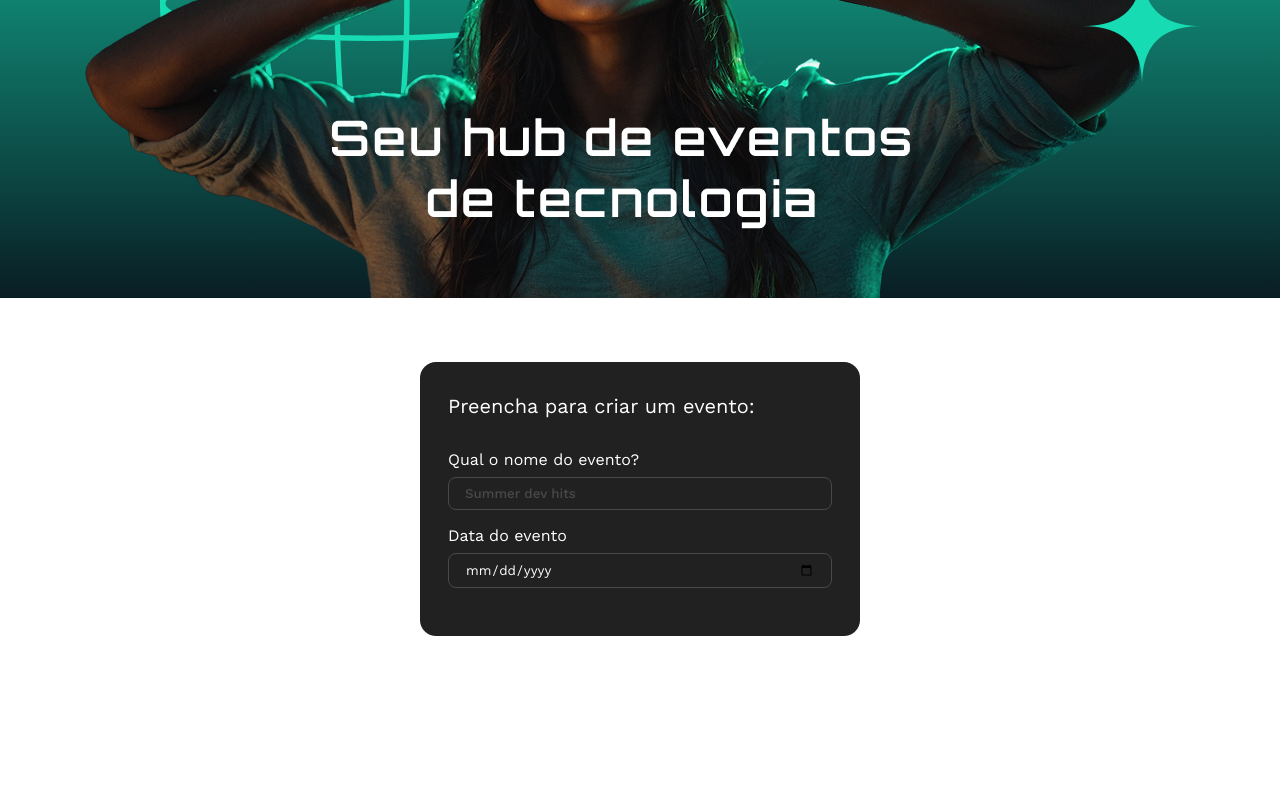
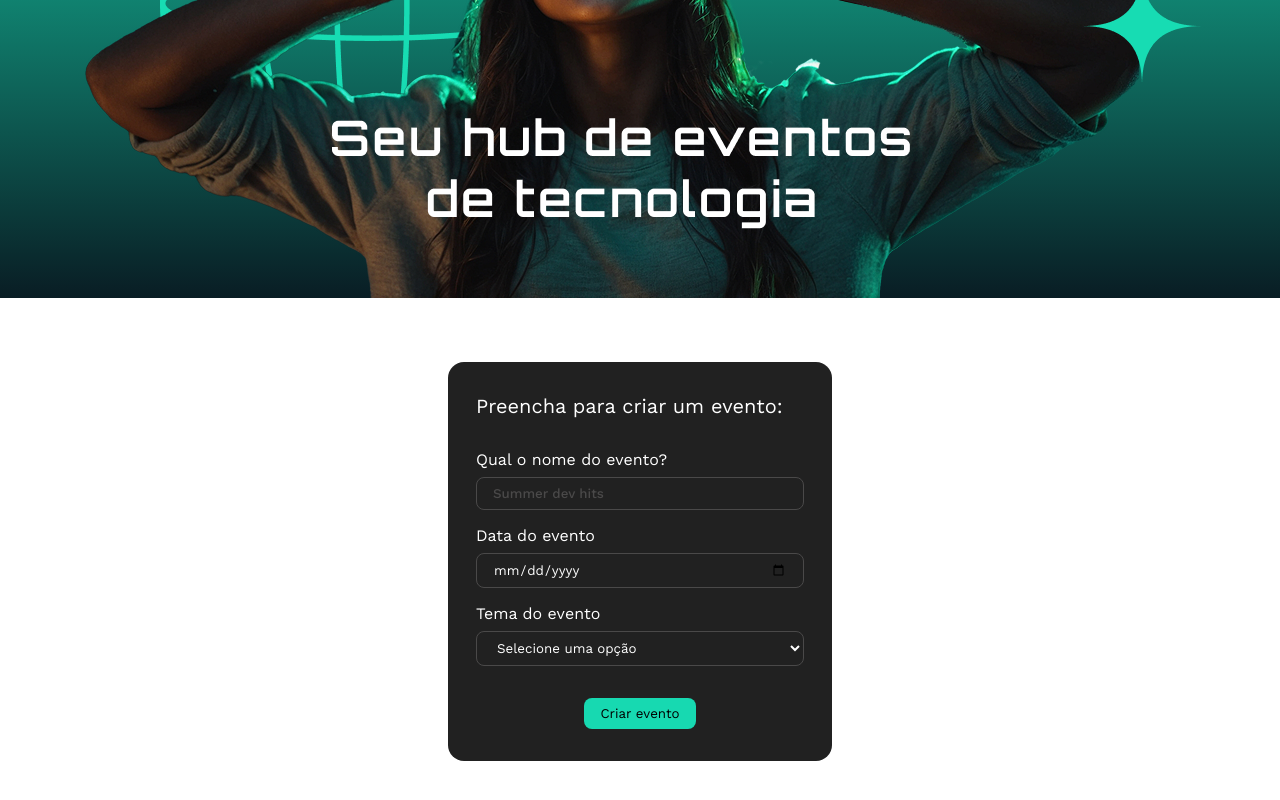
Before and after one commit to juliocreis/tecboard-react, a React (Vite) app: page / in a window 1280 px wide. Shown: the part 384-1184 px from the top of the page. Before the commit the page ends 1084 px from the top, so only its background shows below. Built offline with nearby package versions, Linux system fonts and the light colour scheme.

Commit message:
Cria lista suspensa e botao de criar evento

```diff
--- /dev/null
+++ b/src/componentes/Botao/botao.estilos.css
@@ -0,0 +1,8 @@
+.botao {
+    padding: 8px 16px;
+    background-color: #17D9B1;
+    font-family: "Work Sans", sans-serif;
+    border: none;
+    border-radius: 8px;
+    margin: 32px auto 0;
+}
--- /dev/null
+++ b/src/componentes/Botao/index.jsx
@@ -0,0 +1,9 @@
+import './botao.estilos.css'
+
+export function Botao({ children, type }) {
+    return (
+        <>
+        <button type={type} className="botao">{ children }</button>
+        </>
+    )
+}
--- a/src/componentes/FormularioDeEvento/formulario-de-evento.estilos.css
+++ b/src/componentes/FormularioDeEvento/formulario-de-evento.estilos.css
@@ -8,10 +8,13 @@
   color: #FFFFFF;
 }
 
-.campo {
-  margin-bottom: 16px;
+.campos {
+  display: flex;
+  flex-direction: column;
+  gap: 16px;
 }
 
-.campo input[type="text"] {
-  text-decoration: none;
+.container-botao {
+  display: flex;
+  justify-content: center;
 }
--- a/src/componentes/FormularioDeEvento/index.jsx
+++ b/src/componentes/FormularioDeEvento/index.jsx
@@ -3,12 +3,16 @@ import { CampoDeFormulario } from "../CampoDeFormulario";
 import { Input } from "../Input";
 import { Label } from "../Label";
 import { TituloFormulario } from "../TituloFormulario";
+import { ListaSupensa } from "../ListaSuspensa";
+import { Botao } from "../Botao";
 
 export function FormularioDeEvento() {
   return (
     <>
       <form className="formulario-evento">
         <TituloFormulario>Preencha para criar um evento:</TituloFormulario>
+
+        <div className="campos">
           <div className="campo">
             <CampoDeFormulario>
               <Label htmlFor="nome">Qual o nome do evento?</Label>
@@ -23,7 +27,7 @@ export function FormularioDeEvento() {
 
           <div className="campo">
             <CampoDeFormulario>
-            <Label htmlFor="nome">Data do evento</Label>
+              <Label htmlFor="data">Data do evento</Label>
               <Input
                 type="date"
                 id="data"
@@ -32,6 +36,18 @@ export function FormularioDeEvento() {
               />
             </CampoDeFormulario>
           </div>
+
+          <div className="campo">
+            <CampoDeFormulario>
+              <Label htmlFor="tema">Tema do evento</Label>
+              <ListaSupensa className="lista-suspensa"></ListaSupensa>
+            </CampoDeFormulario>
+          </div>
+        </div>
+
+        <div className="container-botao">
+          <Botao type="submit">Criar evento</Botao>
+        </div>
       </form>
     </>
   );
--- a/src/componentes/Label/index.jsx
+++ b/src/componentes/Label/index.jsx
@@ -1,4 +1,4 @@
-import './label.estilos.css'
+import "./label.estilos.css";
 
 export function Label({ children, htmlFor }) {
   return (
--- /dev/null
+++ b/src/componentes/ListaSuspensa/index.jsx
@@ -0,0 +1,14 @@
+import './lista-suspensa.estilos.css'
+
+export function ListaSupensa(props) {
+    return (
+        <>
+        <select { ...props }>\
+            <option value="notInformed">Selecione uma opção</option>
+            <option value="frontend">Frontend</option>
+            <option value="backend">Backend</option>
+            <option value="fullstack">Full Stack</option>
+        </select>
+        </>
+    )
+}
--- /dev/null
+++ b/src/componentes/ListaSuspensa/lista-suspensa.estilos.css
@@ -0,0 +1,12 @@
+.lista-suspensa {
+  background-color: transparent;
+  border: 1px solid #4A4949;
+  border-radius: 8px;
+  color: #FFFFFF;
+  padding: 8px 16px;
+}
+
+option {
+  color: #FFFFFF;
+  background-color: #212121;
+}
--- a/src/index.css
+++ b/src/index.css
@@ -1,3 +1,6 @@
 * {
     font-family: "Work Sans", sans-serif;
+    margin: 0;
+    padding: 0;
+    box-sizing: border-box;
 }
```
Lines whose indentation alone changed are shown as unchanged.
